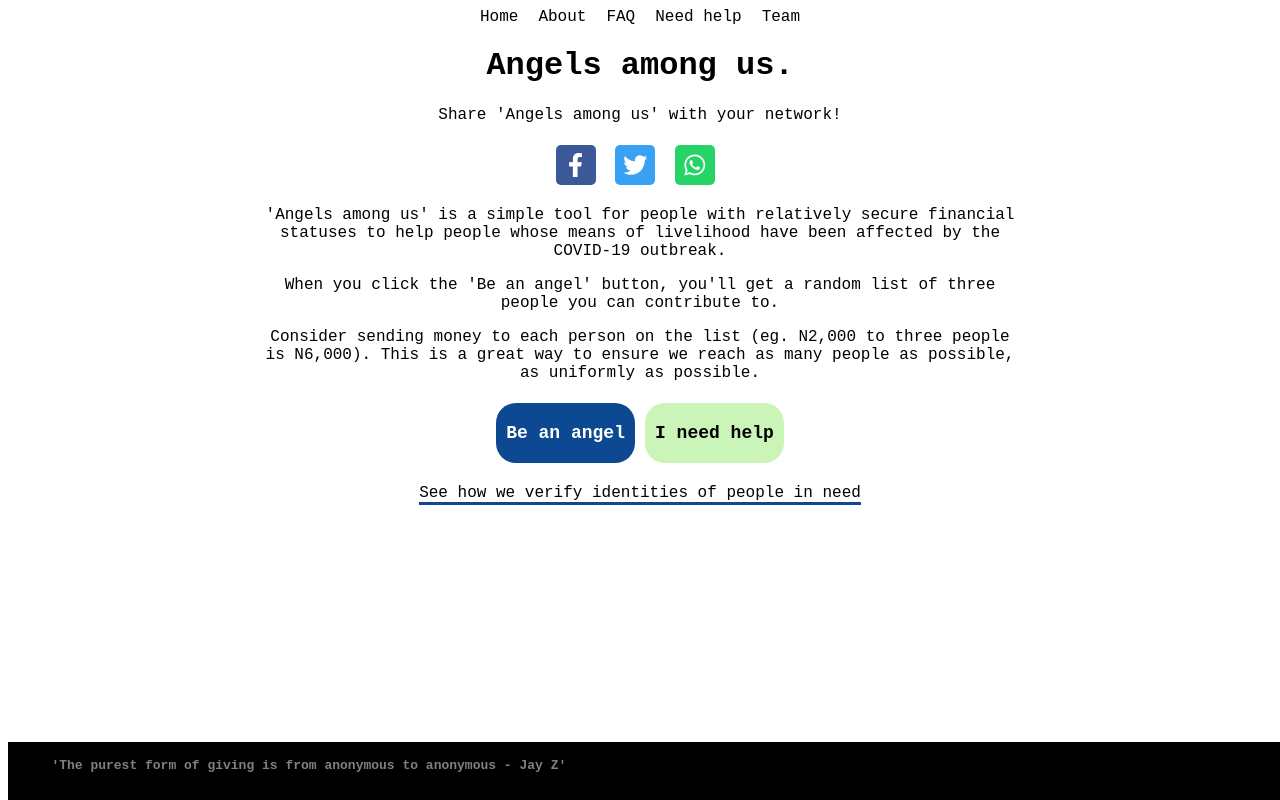
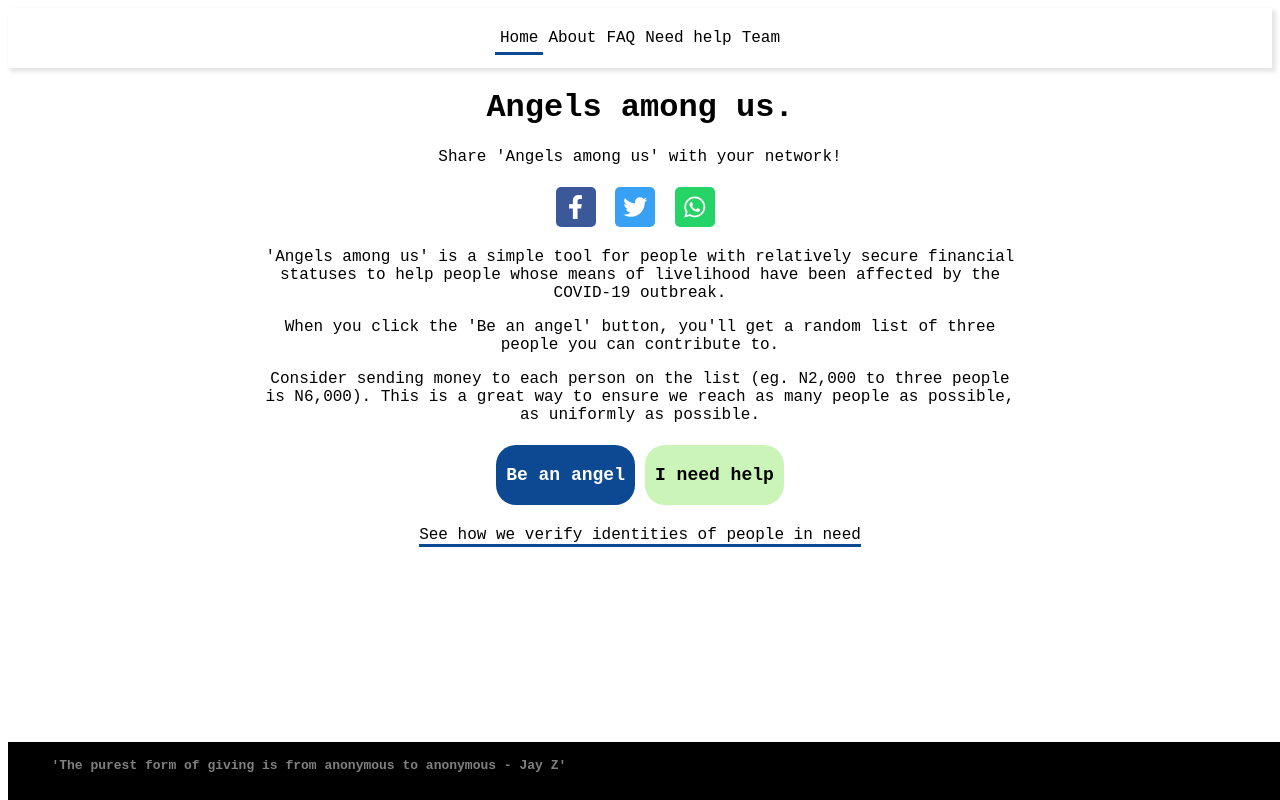
Before and after one commit to vunderkind/good-faith, a React (Create React App) app: page / in a window 1280 px wide. Built offline with nearby package versions, Linux system fonts and the light colour scheme; a web font is replaced by a local one.

Commit message:
Style header

```diff
--- a/src/components/Header/Header.css
+++ b/src/components/Header/Header.css
@@ -1,10 +1,17 @@
 .Linq {
     text-align: center;
+    padding: 10px 0;
+    height: 40px;
+    box-shadow: var(--shadow);
 }
 
 .Linq a {
     text-decoration: none;
     border-bottom: none;
     padding: 5px;
-    margin: 0 5px;
+    line-height: 40px;
 }
+
+.Linq a.active {
+    border-bottom: 3px solid var(--primary-color);
+}
--- a/src/components/Header/Header.js
+++ b/src/components/Header/Header.js
@@ -1,5 +1,5 @@
 import React, { Fragment } from 'react'
-import { Link } from 'react-router-dom'
+import { NavLink } from 'react-router-dom'
 import TextCenter from '../utilities/TextCenter/TextCenter'
 import SocialShare from '../SocialShare/SocialShare'
 import './Header.css'
@@ -8,11 +8,11 @@ function Header() {
     return (
         <Fragment>
             <div className="Linq">
-                <Link className="Link" id="home" to='/'>Home</Link>
-                <Link className="Link" to='/about'>About</Link>
-                <Link className="Link" to='/faq'>FAQ</Link>
-                <Link className="Link" to='/needhelp'>Need help</Link>
-                <Link className="Link" to='/team'>Team</Link>
+                <NavLink exact activeClassName="active" className="Link" id="home" to='/'>Home</NavLink>
+                <NavLink activeClassName="active" className="Link" to='/about'>About</NavLink>
+                <NavLink activeClassName="active" className="Link" to='/faq'>FAQ</NavLink>
+                <NavLink activeClassName="active" className="Link" to='/needhelp'>Need help</NavLink>
+                <NavLink activeClassName="active" className="Link" to='/team'>Team</NavLink>
             </div>
 
             <TextCenter>
```
